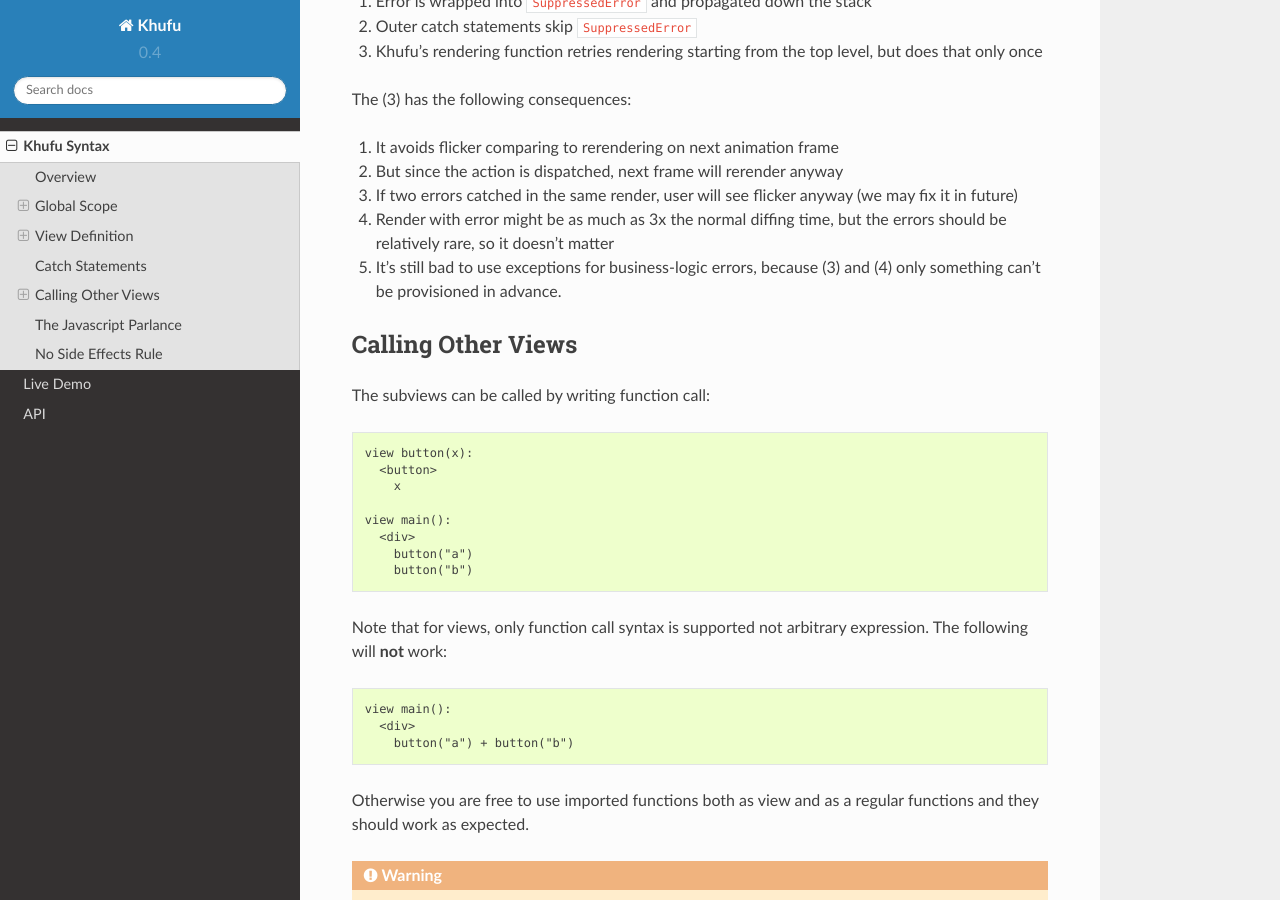
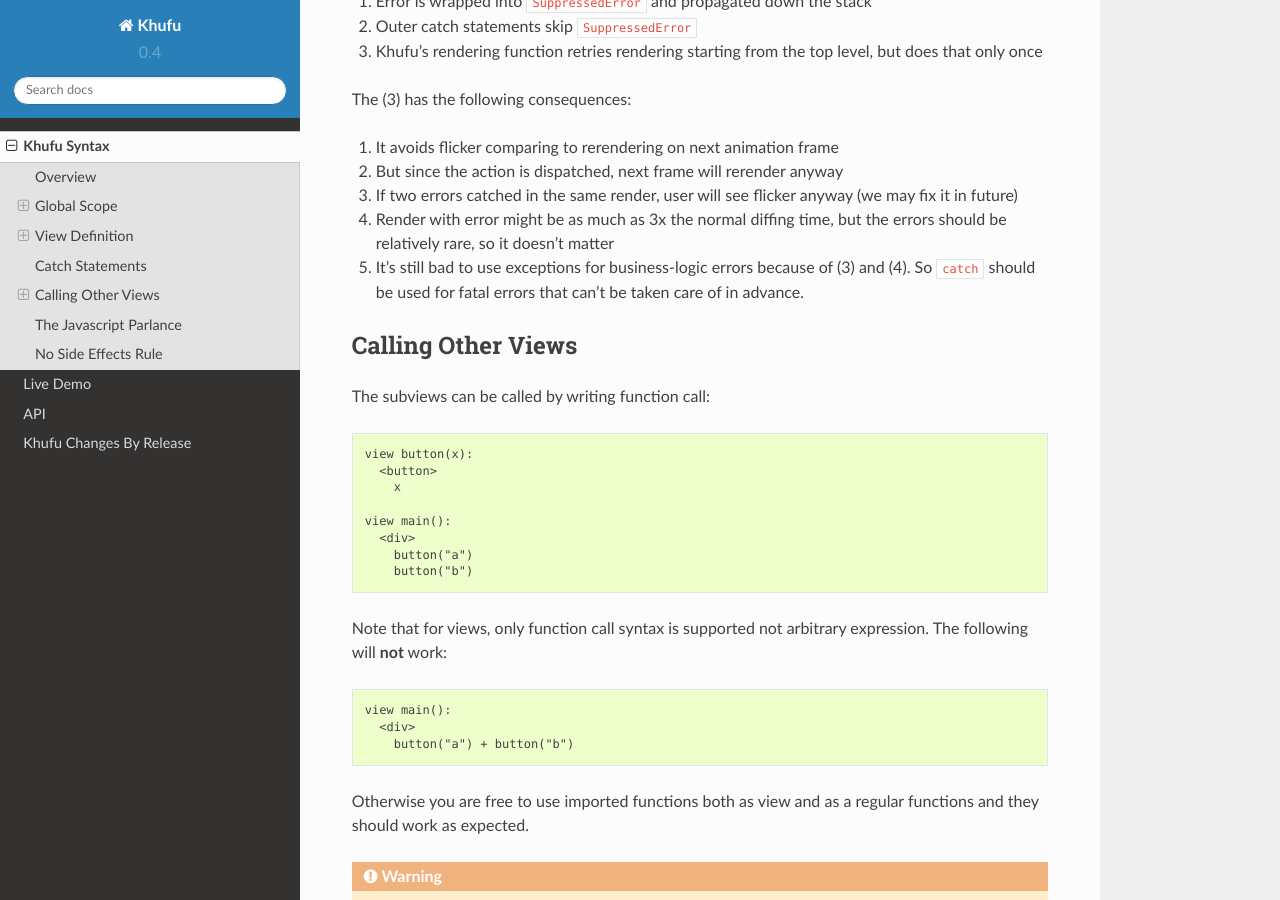
Before and after one commit to tailhook/khufu, a Sphinx documentation site: the page built from doc/syntax.rst, in a window 1280 px wide and 900 px high, scrolled down 12080 px. Built offline with Sphinx 7.4.7 and the Read the Docs theme 2.0.0, drawn with Linux system fonts in a browser that asks for light colours.

Commit message:
Adds changelog

```diff
--- a/doc/index.rst
+++ b/doc/index.rst
@@ -23,6 +23,7 @@
    syntax
    demo
    api
+   changelog
 
 
 .. _incremental-dom: https://github.com/google/incremental-dom
--- a/doc/syntax.rst
+++ b/doc/syntax.rst
@@ -544,6 +546,7 @@
       <input type="button" value="remove_object">
         link {click} remove(obj.id) -> @objects
 
+.. _catch:
 
 Catch Statements
 ================
@@ -591,8 +594,9 @@
    (we may fix it in future)
 4. Render with error might be as much as 3x the normal diffing time, but
    the errors should be relatively rare, so it doesn't matter
-5. It's still bad to use exceptions for business-logic errors,
-   because (3) and (4) only something can't be provisioned in advance.
+5. It's still bad to use exceptions for business-logic errors
+   because of (3) and (4). So ``catch`` should be used for fatal errors that
+   can't be taken care of in advance.
 
 
 .. _subviews:
```
Also changed, not shown: other parts of doc/syntax.rst (+2 -0 lines), doc/changelog.rst (added, +14 -0 lines).
